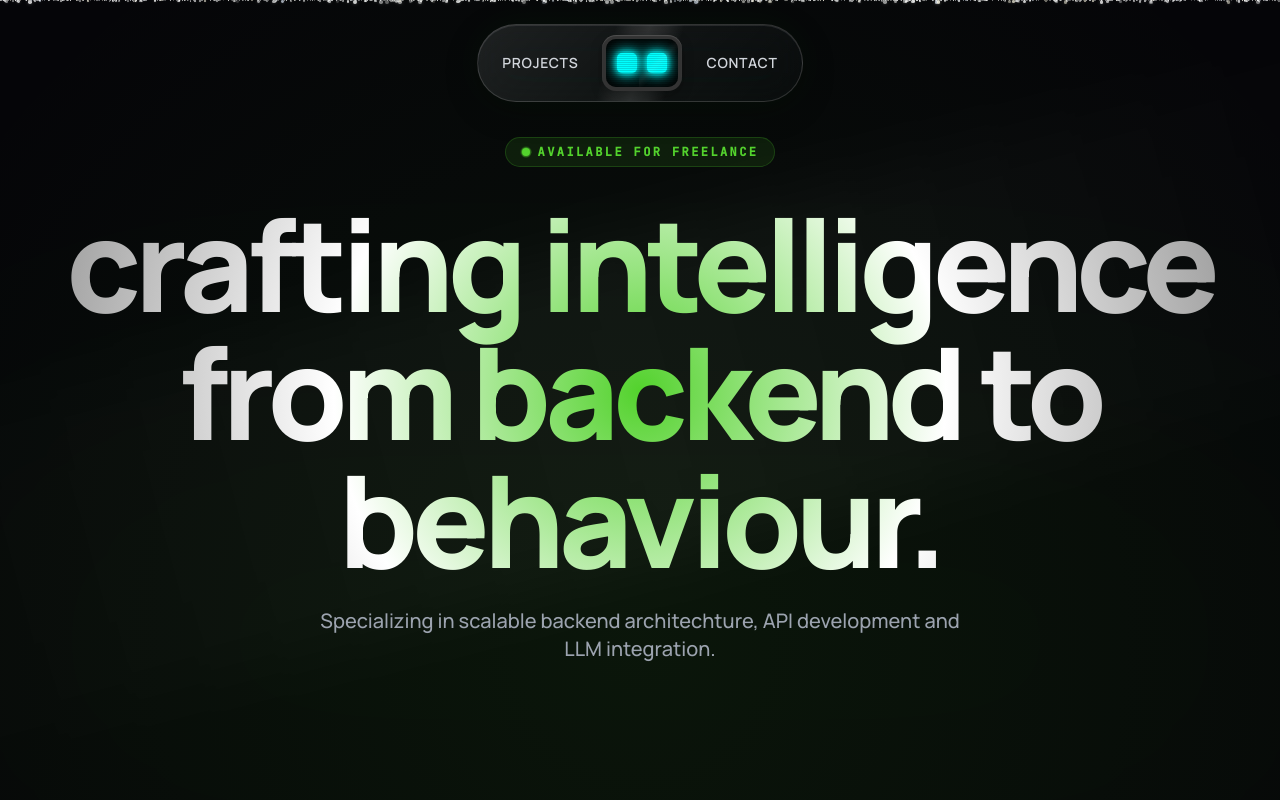
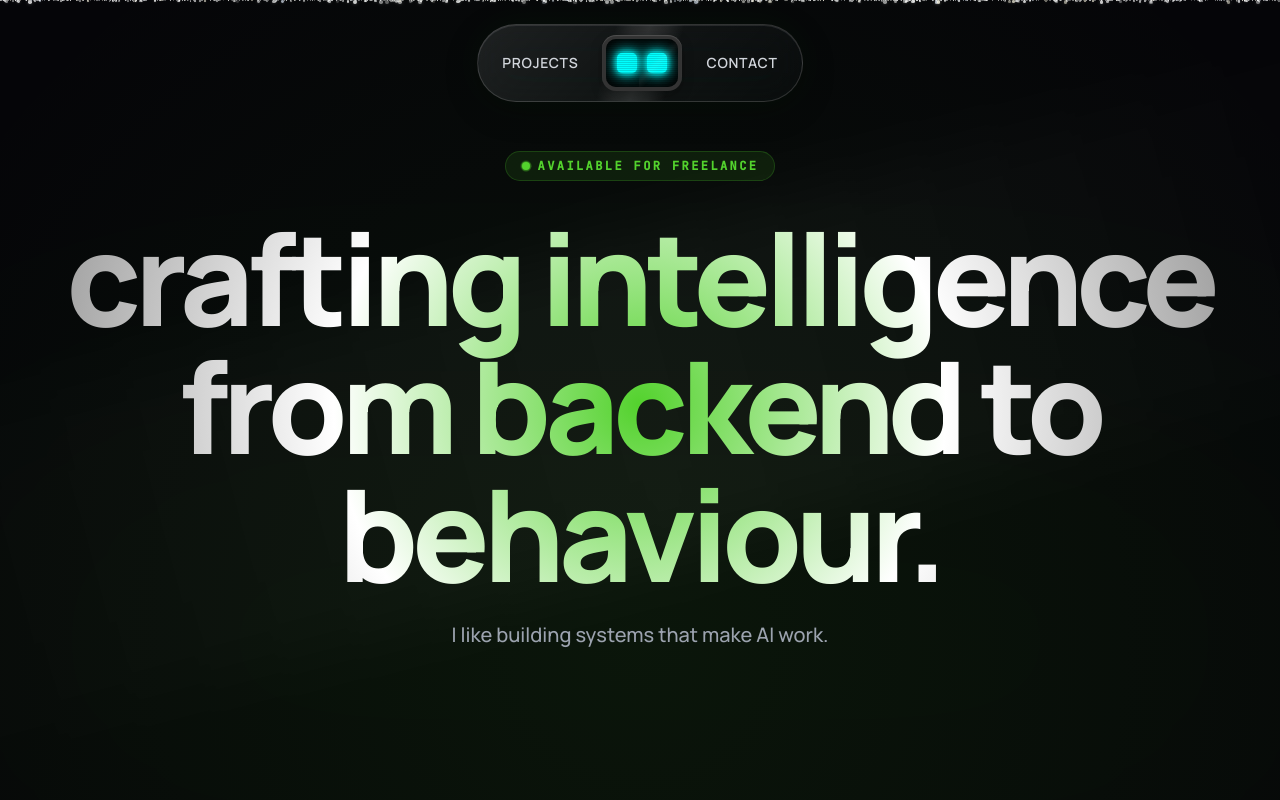
Before and after one commit to surajsarkar/portfolio, a React (Vite) app: page / in a window 1280 px wide. Shown: the top 800 px of the page. Built offline with nearby package versions, Linux system fonts and the light colour scheme.

Commit message:
refactor: change subheading

```diff
--- a/components/Hero.tsx
+++ b/components/Hero.tsx
@@ -125,7 +125,7 @@ const Hero: React.FC = () => {
         <p
           className={`max-w-2xl text-lg md:text-xl text-gray-400 font-medium leading-relaxed transition-all duration-1000 delay-500 ${isVisible ? 'opacity-100 translate-y-0' : 'opacity-0 translate-y-4'}`}
         >
-          Specializing in scalable backend architechture, API development and LLM integration.
+          I like building systems that make AI work.
         </p>
       </div>
     </section>
```
